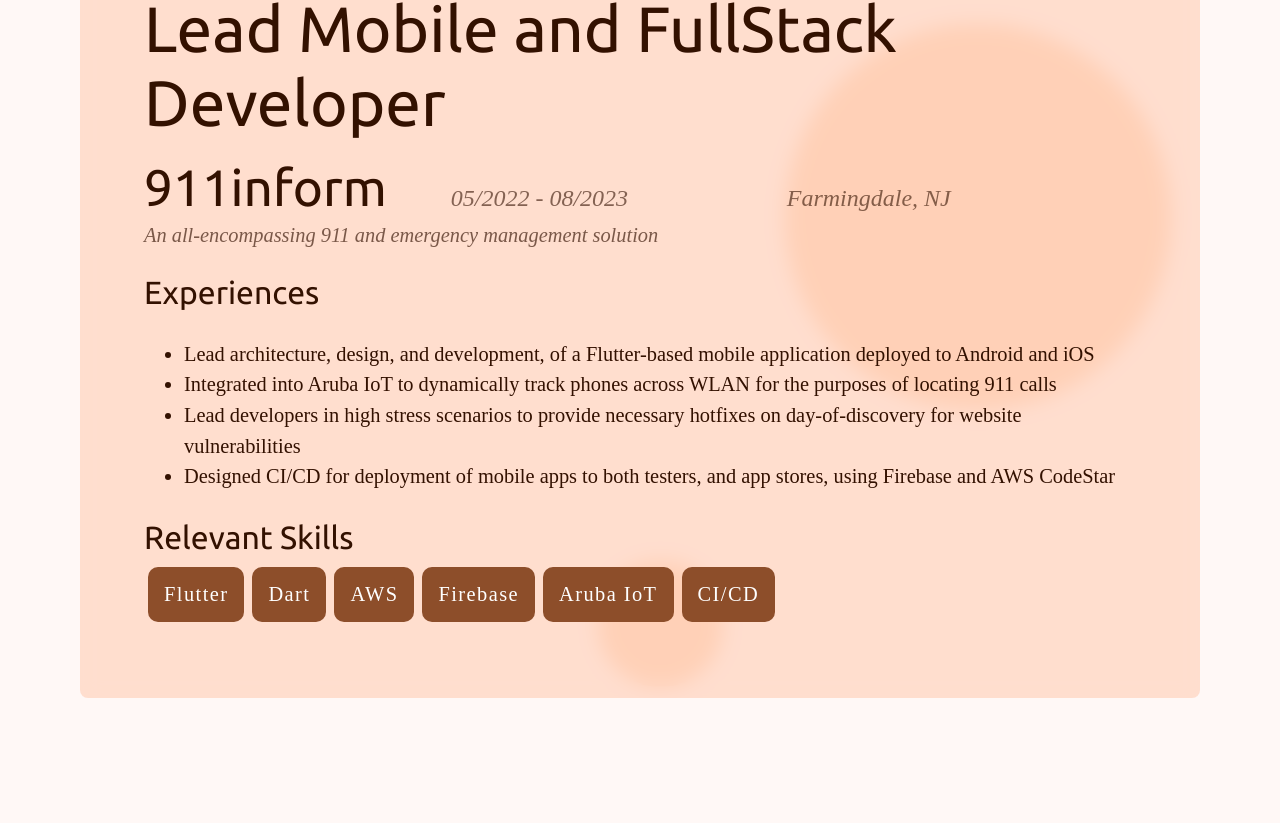
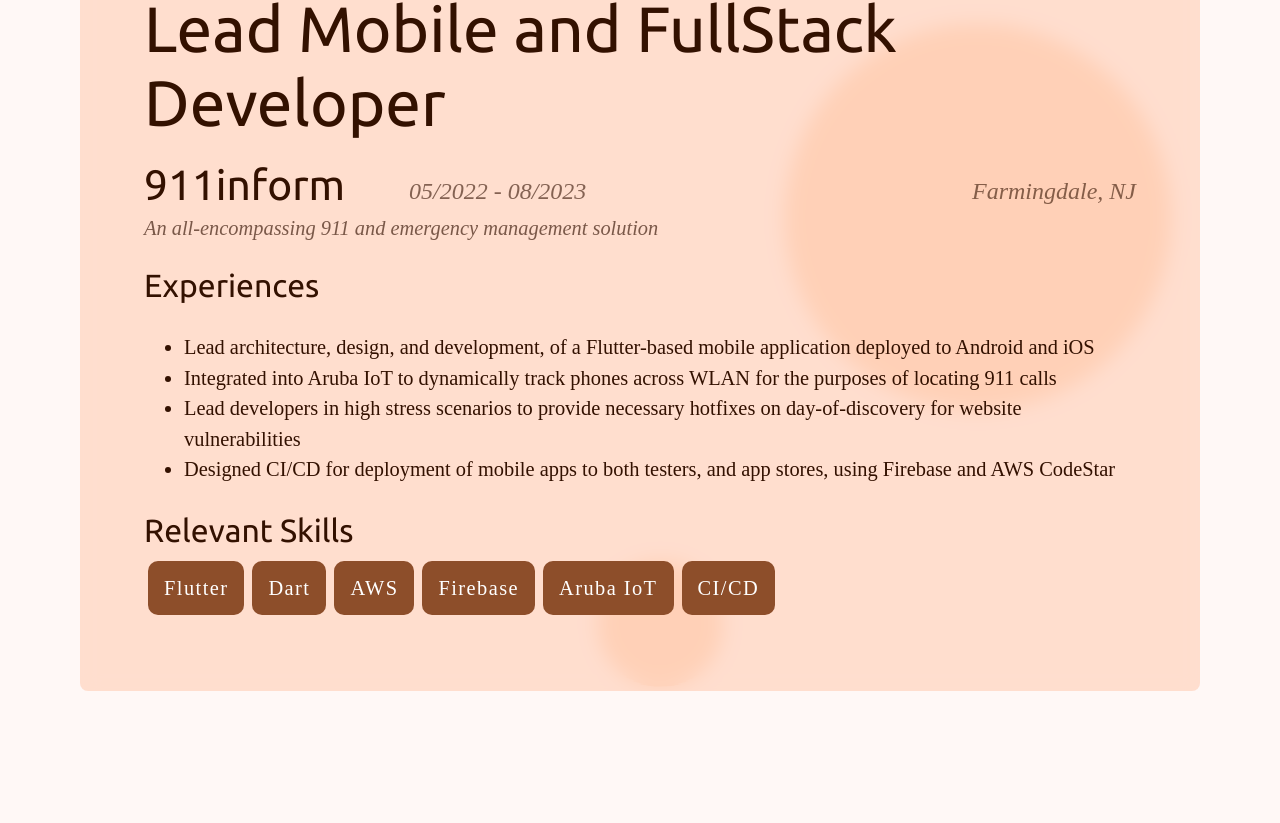
Before and after one commit to john-cinquegrana/ReactPersonalSite, a React (Vite) app: page / in a window 1280 px wide. Shown: the part 1737-2560 px from the top of the page. Built offline with nearby package versions, Linux system fonts and the light colour scheme.

Commit message:
Updated work experience to work with new breakpoints

```diff
--- a/src/components/cards/WorkExperience.tsx
+++ b/src/components/cards/WorkExperience.tsx
@@ -61,7 +61,7 @@
 					}}
 				>
 					<Typography
-						variant='h4'
+						variant='h5'
 						paddingRight={8}
 					>
 						{company}
@@ -73,7 +73,12 @@
 							flexFlow: 'row wrap',
 							justifyContent: 'space-between',
 							alignItems: 'flex-end',
-							maxWidth: '500px',
+							[theme.breakpoints.down('lg')]: {
+								maxWidth: '500px',
+							},
+							[theme.breakpoints.up('lg')]: {
+								maxWidth: '800px',
+							},
 							flexGrow: 1,
 						}}
 					>
```
